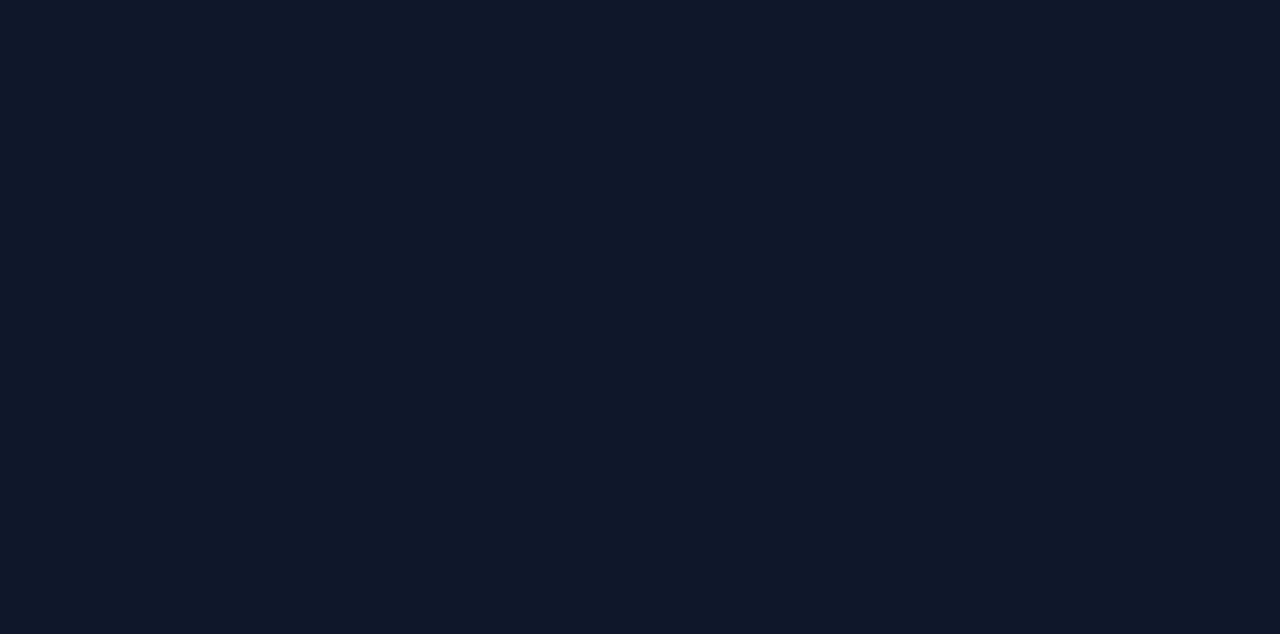
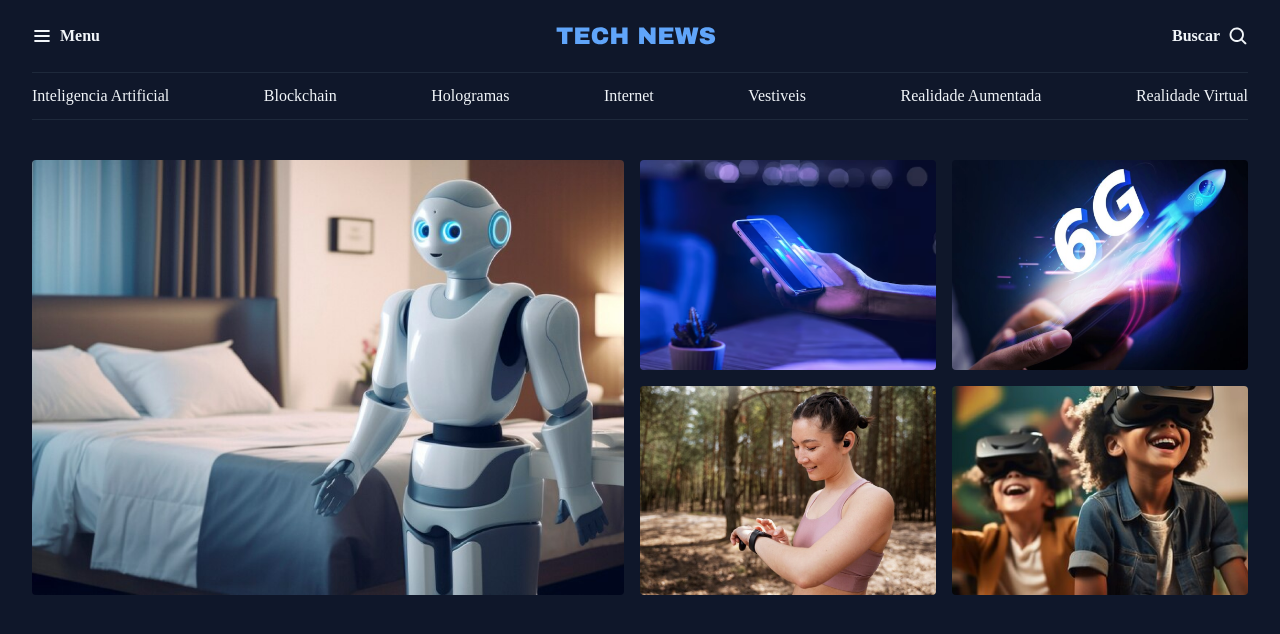
Before and after one commit to n1y4m1/rocket-news-portal, a plain HTML site: page index.html in a window 1280 px wide. Drawn offline with Linux system fonts and the light colour scheme.

Commit message:
main section add

```diff
--- a/index.html
+++ b/index.html
@@ -14,6 +14,61 @@
 
 </head>
 <body>
+    <header class="container">
+        <nav id="primary" class="grid grid-flow-col">
+
+            <div>
+                <img src="assets/icons/List.svg" alt="icone de Menu">
+                <strong>Menu</strong>
+            </div>
+
+            <div>
+                <img src="assets/Logo.svg" alt="TechNews Logo">
+            </div>
+
+            <div>
+                <strong>Buscar</strong>
+                <img src="assets/icons/MagnifyingGlass.svg" alt="Ícone de Busca">
+            </div>
+
+        </nav>
+        <nav id="secondary" class="grid grid-flow-col">
+            <a href="#">Inteligencia Artificial</a>
+            <a href="#">Blockchain</a>
+            <a href="#">Hologramas</a>
+            <a href="#">Internet</a>
+            <a href="#">Vestiveis</a>
+            <a href="#">Realidade Aumentada</a>
+            <a href="#">Realidade Virtual</a>
+        </nav>
+    </header>
+
+    <main class="grid container">
+        <section id="featured" class="grid grid-flow-col gap-16">
+            <div>
+                <img src="assets/images/Image 01.png" alt="">
+            </div>
+            <div class="grid grid-cols-2 gap-16">
+            <div>
+                <img src="assets/images/Image 02.png" alt="">
+            </div>
+            <div>
+                <img src="assets/images/Image 03.png" alt="">
+            </div>
+            <div>
+                <img src="assets/images/Image 04.png" alt="">
+            </div>
+            <div>
+                <img src="assets/images/Image 05.png" alt="">
+            </div>
+            </div>
+        </section>
+
+
+
+    </main>
+
+
 
 </body>
 </html>
--- a/style/global.css
+++ b/style/global.css
@@ -37,6 +37,22 @@ a:hover {
     color: var(--brand-color-light);
 }
 
+
+
 h1, h2, h3 {
     font: inherit;
 }
+
+img {
+    max-width: 100%;
+}
+
+.container {
+    max-width: 1280px;
+    padding-inline: 32px;
+    margin-inline: auto;
+}
+
+main {
+    margin-top: 40px;
+}
--- /dev/null
+++ b/style/header.css
@@ -0,0 +1,25 @@
+#primary {
+    padding-block: 20px;
+
+    div {
+    display: flex;
+    align-items: center;
+    gap: 8px;
+}
+
+    div:nth-child(2) {
+        margin-inline: auto;
+    }
+
+    div:nth-child(3) {
+        justify-self: end;
+    }
+
+}
+
+#secondary {
+    padding-block: 14px;
+    border: solid 1px var(--stroke-color);
+    border-inline: none;
+    justify-content: space-between;
+}
--- a/style/index.css
+++ b/style/index.css
@@ -1 +1,4 @@
 @import url(global.css);
+@import url(utility.css);
+@import url(header.css);
+@import url(sections.css);
--- /dev/null
+++ b/style/sections.css
@@ -0,0 +1,7 @@
+#featured {
+    img {
+        height: 100%;
+        object-fit: cover;
+        border-radius: 4px;
+    }
+}
--- /dev/null
+++ b/style/utility.css
@@ -0,0 +1,16 @@
+/* utility-firts */
+.grid {
+    display: grid;
+}
+
+.grid-flow-col {
+    grid-auto-flow: column;
+}
+
+.grid-cols-2 {
+    grid-template-columns: 1fr 1fr;
+}
+
+.gap-16 {
+    gap: 16px;
+}
```
